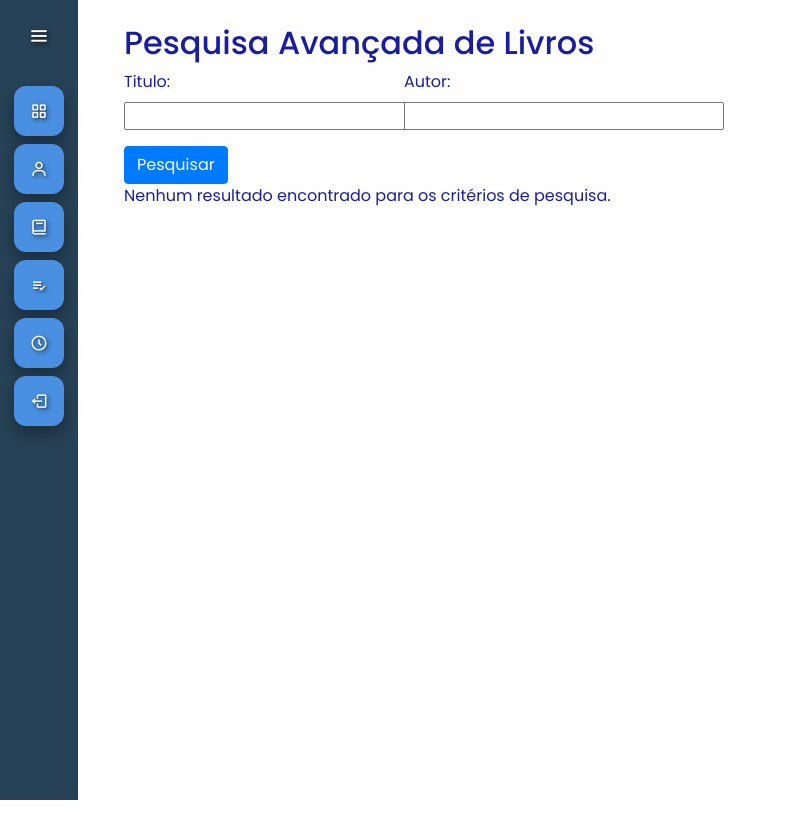
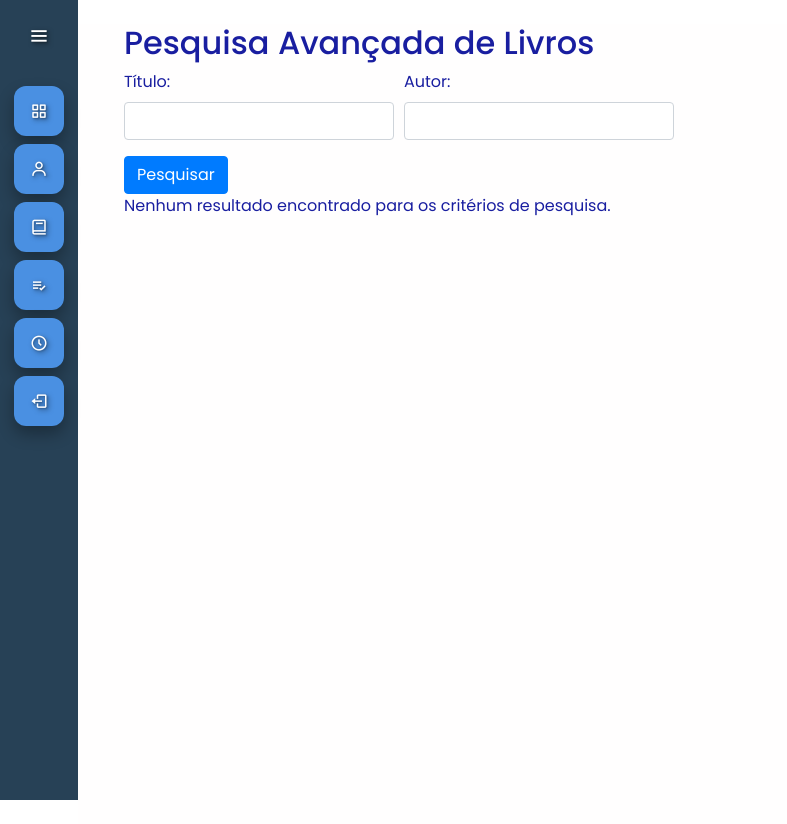
Before and after one commit to LucasSukar/ViraPag, a Django app: page /mainapp/pesquisarlivro/ in a window 1280 px wide. Shown: the whole page, without its empty margins (0-787 px from the left). Run offline with Django 5.2, Linux system fonts and the light colour scheme; parts of the project's set-up code (start-up, migrations or seed data) failed here and were passed over.

Commit message:
Ajuste código

```diff
--- a/virapag_all/mainapp/forms.py
+++ /dev/null
@@ -1,6 +0,0 @@
-
-from django import forms
-
-class LivroSearchForm(forms.Form):
-    titulo = forms.CharField(max_length=200, required=False)
-    autor = forms.CharField(max_length=100, required=False)
--- a/virapag_all/mainapp/templates/mainapp/livro_search.html
+++ b/virapag_all/mainapp/templates/mainapp/livro_search.html
@@ -13,12 +13,12 @@
         {% csrf_token %}
         <div class="form-row">
             <div class="form-group col-md-3">
-                {{ form.titulo.label_tag }}
-                {{ form.titulo }}
+                <label for="id_titulo">Título:</label>
+                <input type="text" id="id_titulo" name="titulo" class="form-control" value="{{ titulo }}">
             </div>
             <div class="form-group col-md-3">
-                {{ form.autor.label_tag }}
-                {{ form.autor }}
+                <label for="id_autor">Autor:</label>
+                <input type="text" id="id_autor" name="autor" class="form-control" value="{{ autor }}">
             </div>
         </div>
         <button type="submit" class="btn btn-primary">Pesquisar</button>
--- a/virapag_all/mainapp/views.py
+++ b/virapag_all/mainapp/views.py
@@ -1,4 +1,4 @@
-from django.shortcuts import render, redirect, get_object_or_404, reverse
+from django.shortcuts import render, redirect, get_object_or_404
 from django.views import View
 from django.contrib.auth.mixins import LoginRequiredMixin
 from django.contrib.auth.views import LoginView
@@ -14,7 +14,7 @@ from django.contrib.auth.hashers import make_password
 from .utils import fetch_book_info_by_title
 from django.utils import timezone
 from django.http import HttpResponseRedirect
-from .forms import LivroSearchForm
+
 
 class HomeView(View):
     def get(self, request):
@@ -143,31 +143,24 @@ class LivroCreateView(LoginRequiredMixin, View):
 
 class LivroSearchView(View):
     def get(self, request):
-        form = LivroSearchForm()
-        return render(request, 'mainapp/livro_search.html', {'form': form})
+        return render(request, 'mainapp/livro_search.html', {'titulo': '', 'autor': ''})
 
     def post(self, request):
-        form = LivroSearchForm(request.POST)
-        livros = None
+        titulo = request.POST.get('titulo', '').strip()
+        autor = request.POST.get('autor', '').strip()
 
-        if form.is_valid():
-            titulo = form.cleaned_data.get('titulo', '').strip()
-            autor = form.cleaned_data.get('autor', '').strip()
+        livros = Livro.objects.filter(usuario=request.user)
 
-            livros = Livro.objects.filter(usuario=request.user)
+        if titulo:
+            livros = livros.filter(titulo__icontains=titulo)
 
-            if titulo:
-                livros = livros.filter(titulo__icontains=titulo)
+        if autor:
+            livros = livros.filter(autor__icontains=autor)
 
-            if autor:
-                livros = livros.filter(autor__icontains=autor)
+        if not titulo and not autor:
+            messages.error(request, 'Preencha pelo menos um campo para buscar.')
 
-            form = LivroSearchForm()
-
-        if livros is None or not livros.exists():
-            livros = []
-
-        return render(request, 'mainapp/livro_search.html', {'form': form, 'livros': livros})
+        return render(request, 'mainapp/livro_search.html', {'titulo': titulo, 'autor': autor, 'livros': livros})
 
 class LivroUpdateView(LoginRequiredMixin, View):
     def get(self, request, pk):
```
